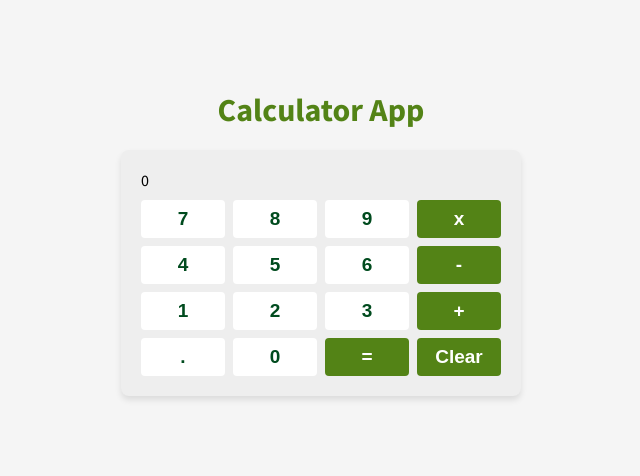
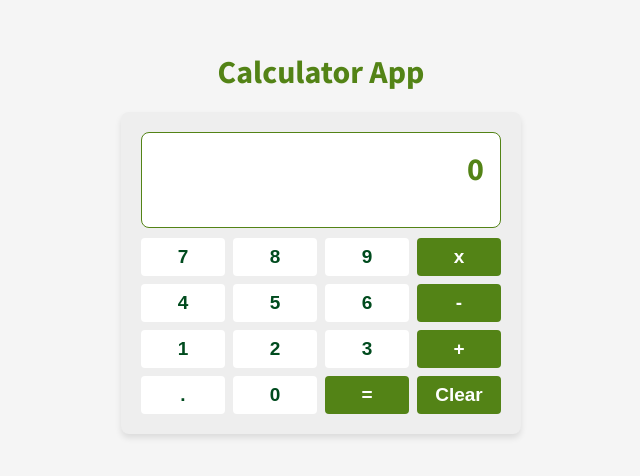
Before and after one commit to conorhutchins/calculator-app, a React (Vite) app: page / in a window 1280 px wide. Shown: the part 168-644 px from the top of the page, without its empty margins (319-959 px from the left). Built offline with nearby package versions, Linux system fonts and the light colour scheme.

Commit message:
style display

```diff
--- a/src/components/Display.tsx
+++ b/src/components/Display.tsx
@@ -5,8 +5,8 @@ import styles from "../styles/display.module.css";
 const Display: React.FC<DisplayProps> = ({ input, result }) => {
   return (
     <div className={styles.display}>
-      <div>{input || "0"}</div>
-      <div>{result !== "" && `= ${result}`}</div>
+      <div className={styles.input}>{input || "0"}</div>
+      <div className={styles.result}>{result !== "" && `= ${result}`}</div>
     </div>
   );
 };
--- a/src/styles/display.module.css
+++ b/src/styles/display.module.css
@@ -0,0 +1,43 @@
+.display {
+    background-color: #fff;
+    height: 6rem;
+    border: 1px solid #538316;
+    border-radius: 8px;
+    color: #538316;
+    padding: 1rem;
+    box-sizing: border-box;
+    text-align: right;
+    overflow: hidden;
+}
+
+.input {
+    font-size: 2rem;
+    font-weight: 700;
+    white-space: nowrap;
+    overflow: hidden;
+    text-overflow: ellipsis;
+}
+
+.result {
+    color: #004b1e;
+    font-size: 1.5rem;
+    white-space: nowrap;
+    overflow: hidden;
+    text-overflow: ellipsis;
+}
+@media(max-width: var(--breakpoint-tablet)) {
+    .display {
+        font-size: 0.75rem;
+    }
+    .input {
+        font-size: 1.5rem;
+    }
+}
+    @media(max-width: var(--breakpoint-mobile)) {
+        .display {
+            font-size: 0.5rem;
+        }
+        .input {
+            font-size: 1rem;
+        }
+    }
```
